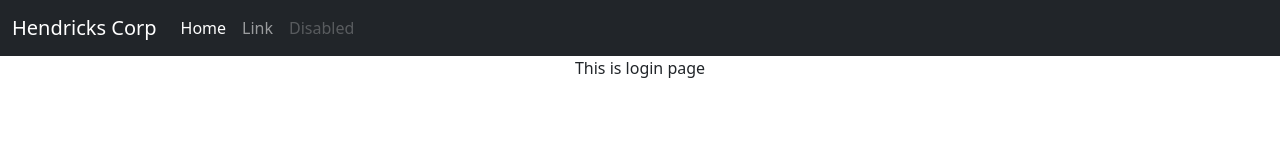
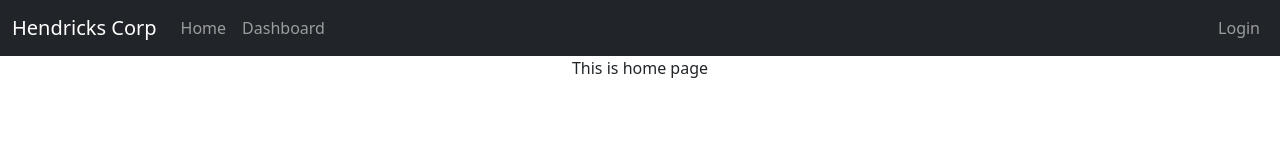
Before and after one commit to FaeriqRamley/HPM-Faeriq-Ramley, a React (Create React App) app in the folder frontend/: page / in a window 1280 px wide. Shown: the top 160 px of the page. Built offline with nearby package versions, Linux system fonts and the light colour scheme.

Commit message:
router done

```diff
--- a/frontend/src/App.js
+++ b/frontend/src/App.js
@@ -1,17 +1,19 @@
-import {Routes,Route,Link} from 'react-router-dom';
+import {Routes,Route} from 'react-router-dom';
 import './App.css';
 import LoginPage from './pages/LoginPage';
 import ProjectPage from './pages/ProjectPage';
 import DashboardPage from './pages/DashboardPage';
 import NavbarComponent from './components/NavbarComponent';
+import HomePage from './pages/HomePage';
 
 function App() {
   return (
     <div className="App">
       <NavbarComponent/>
       <Routes>
-        <Route exact path='/' element={<LoginPage/>}/>
-        <Route path='/dashboard' element={<DashboardPage/>}/>
+        <Route exact path='/' element={<HomePage/>}/>
+        <Route path='/login' element={<LoginPage/>}/>
+        <Route path='/projects' element={<DashboardPage/>}/>
         <Route path='/projects/:projectId' element={<ProjectPage/>}/>
       </Routes>
     </div>
--- a/frontend/src/components/NavbarComponent.js
+++ b/frontend/src/components/NavbarComponent.js
@@ -5,20 +5,22 @@
     return (
         <nav class="navbar navbar-expand-lg navbar-dark bg-dark">
             <div class="container-fluid">
-                <a class="navbar-brand" href="#">Hendricks Corp</a>
+                <a class="navbar-brand">Hendricks Corp</a>
                 <button class="navbar-toggler" type="button" data-bs-toggle="collapse" data-bs-target="#navbarSupportedContent" aria-controls="navbarSupportedContent" aria-expanded="false" aria-label="Toggle navigation">
                 <span class="navbar-toggler-icon"></span>
                 </button>
                 <div class="collapse navbar-collapse" id="navbarSupportedContent">
                     <ul class="navbar-nav me-auto mb-2 mb-lg-0">
                         <li class="nav-item">
-                    <a class="nav-link active" aria-current="page" href="#">Home</a>
+                            <Link class='nav-link' to='/'>Home</Link>
                         </li>
                         <li class="nav-item">
-                    <a class="nav-link" href="#">Link</a>
+                            <Link class='nav-link' to='/dashboard'>Dashboard</Link>
                         </li>
-                    <li class="nav-item">
-                    <a class="nav-link disabled">Disabled</a>
+                    </ul>
+                    <ul class='navbar-nav'>
+                        <li class='nav-item'>
+                            <Link class='nav-link' to='/login'>Login</Link>
                         </li>
                     </ul>
                 </div>
--- /dev/null
+++ b/frontend/src/pages/HomePage.js
@@ -0,0 +1,11 @@
+import React from 'react'
+
+function HomePage() {
+    return (
+        <div>
+            This is home page
+        </div>
+    )
+}
+
+export default HomePage
```
Lines whose indentation alone changed are shown as unchanged.
